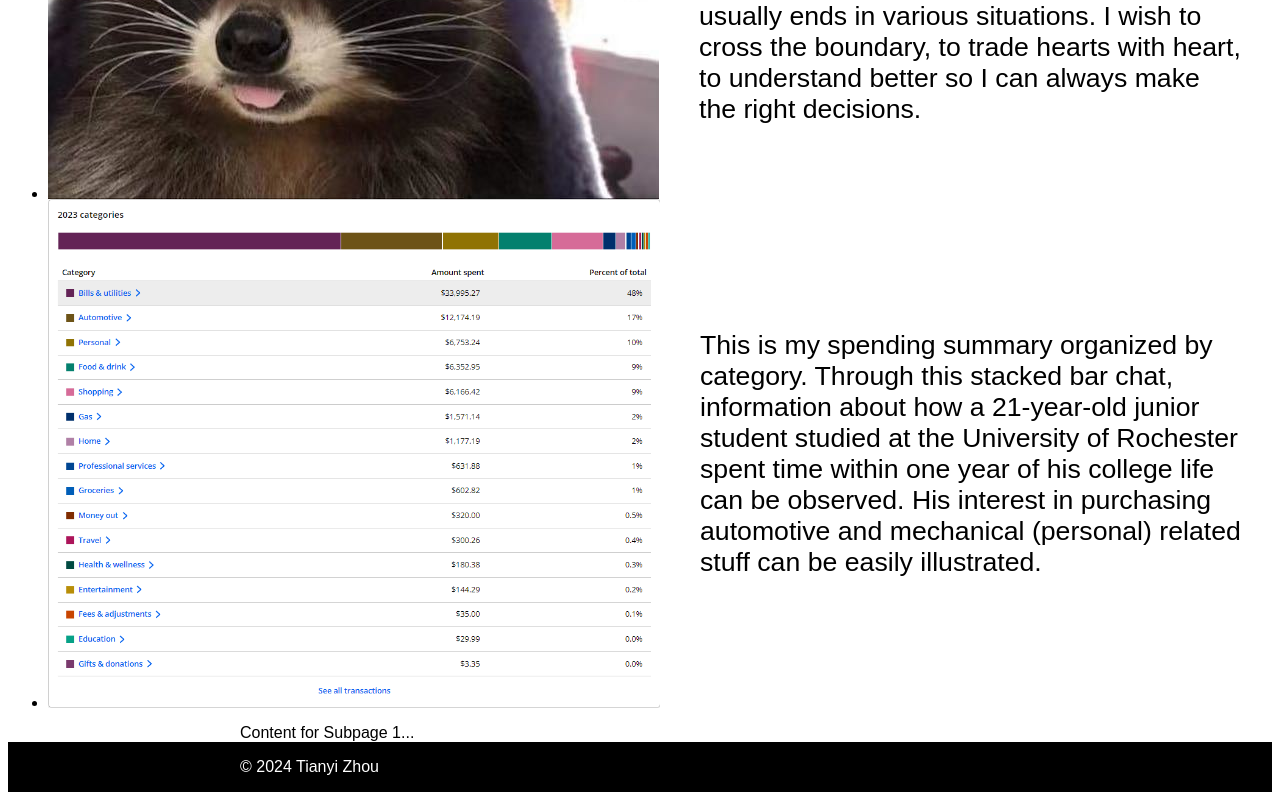
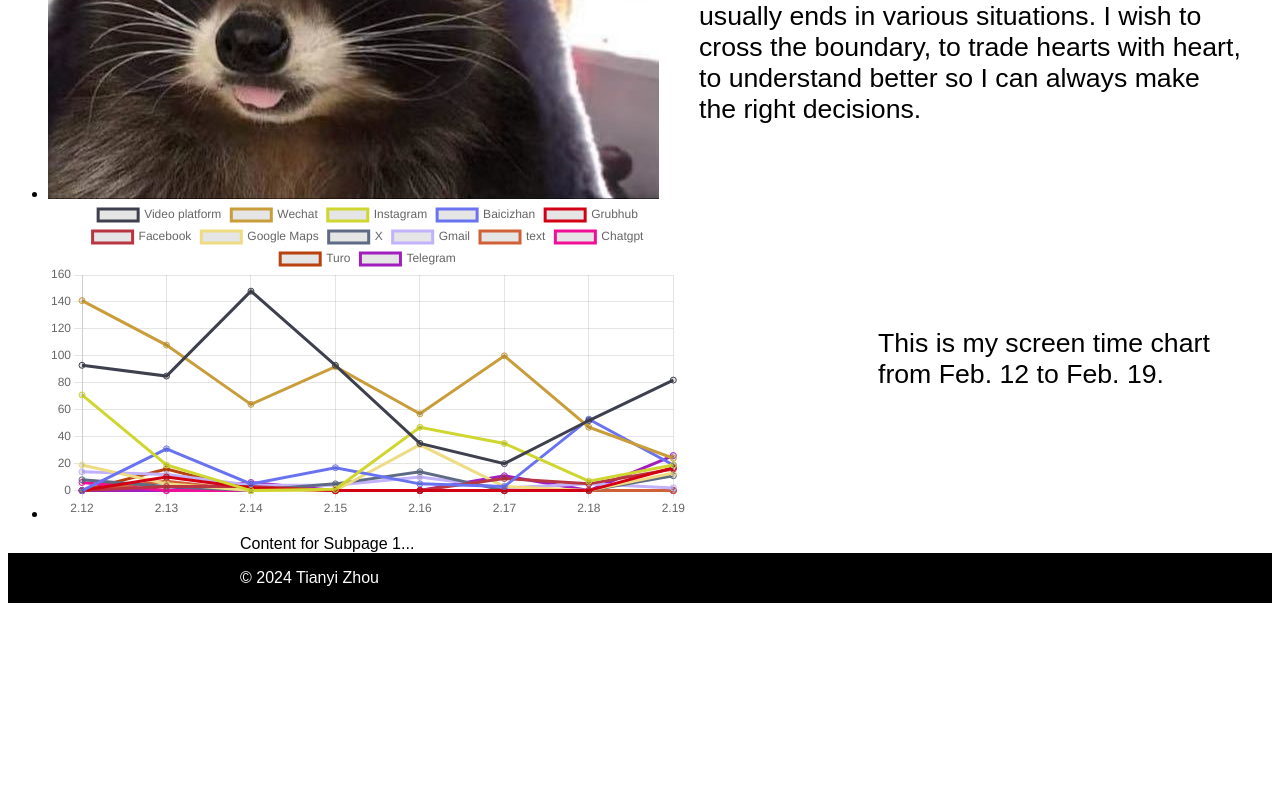
Before and after one commit to GoldenEXPn/DMS250, a plain HTML site: page tianyi_infographic/pages/avatar.html in a window 1280 px wide. Shown: the part 550-1350 px from the top of the page. After the commit the page ends 1161 px from the top, so only its background shows below. Drawn offline with nearby package versions, Linux system fonts and the light colour scheme.

Commit message:
finished avatar part, working on work and motto pages

```diff
--- a/tianyi_infographic/css/style.css
+++ b/tianyi_infographic/css/style.css
@@ -118,3 +118,8 @@ figure {
     margin: auto; /* This will work if the <p> is a block element */
     max-width: 800px; /* Adjust the max-width as needed for your design */
   }
+
+  .chart-container {
+    max-width: 800px; /* Your desired maximum width */
+    margin: auto; /* This will center the chart if the container is less than 100% width */
+  }
--- a/tianyi_infographic/js/script.js
+++ b/tianyi_infographic/js/script.js
@@ -2,3 +2,56 @@ document.addEventListener('DOMContentLoaded', (event) => {
     console.log('DOM fully loaded and parsed');
     // Add your JavaScript code here
 });
+
+document.addEventListener('DOMContentLoaded', function() {
+    fetch('../screen_time.csv')
+        .then(response => response.text())
+        .then(csvString => {
+            // Parse the CSV into a format that Chart.js can understand
+            const data = Papa.parse(csvString, { header: true, skipEmptyLines: true }).data;
+            const labels = Object.keys(data[0]).slice(1); // Get all keys except the first one, which is assumed to be the app name
+
+            // Create datasets for each app
+            const datasets = data.map(appData => {
+                // Use the first entry as the label (application name)
+                const label = appData[Object.keys(appData)[0]];
+                // Map through each key (date) and get the corresponding screen time value
+                const data = Object.keys(appData).slice(1).map(date => parseFloat(appData[date]));
+
+                return {
+                    label: label,
+                    data: data,
+                    fill: false,
+                    borderColor: getRandomColor(), // Function to get a random color for each dataset
+                };
+            });
+
+            // Initialize the Chart.js chart
+            const ctx = document.getElementById('screenTimeChart').getContext('2d');
+            const screenTimeChart = new Chart(ctx, {
+                type: 'line',
+                data: {
+                    labels: labels,
+                    datasets: datasets
+                },
+                options: {
+                    scales: {
+                        y: {
+                            beginAtZero: true
+                        }
+                    }
+                }
+            });
+        })
+        .catch(error => console.error('Error fetching or parsing data:', error));
+});
+
+// Function to generate random colors
+function getRandomColor() {
+    const letters = '0123456789ABCDEF';
+    let color = '#';
+    for (let i = 0; i < 6; i++) {
+        color += letters[Math.floor(Math.random() * 16)];
+    }
+    return color;
+}
--- a/tianyi_infographic/pages/avatar.html
+++ b/tianyi_infographic/pages/avatar.html
@@ -5,6 +5,7 @@
     <meta name="viewport" content="width=device-width, initial-scale=1.0">
     <title>Subpage 1</title>
     <link rel="stylesheet" href="../css/style.css">
+    <script src="https://cdn.jsdelivr.net/npm/chart.js"></script>
 </head>
 <body>
     <header>
@@ -28,12 +29,9 @@
 
         <li>
             <div class="content-block">
-                <img src="../images/2023spending.png" alt="tianyi's bank statement, 2023"/>
+                <div class="chart-container" style="position: relative; height:40vh; width:80vw"><canvas id="screenTimeChart"></canvas></div>
                  <p>
-                    This is my spending summary organized by category. Through this stacked bar chat, information about how
-                    a 21-year-old junior student studied at the University of Rochester spent time within one year of his
-                    college life can be observed. His interest in purchasing automotive and mechanical (personal) related
-                    stuff can be easily illustrated.
+                    This is my screen time chart from Feb. 12 to Feb. 19.
                 </p>
             </div>
         </li>
@@ -46,5 +44,7 @@
         <p>© 2024 Tianyi Zhou</p>
     </footer>
     <script src="../js/script.js"></script>
+    <script src="https://cdn.jsdelivr.net/npm/papaparse@5.0.0/papaparse.min.js"></script>
+
 </body>
 </html>
--- /dev/null
+++ b/tianyi_infographic/screen_time.csv
@@ -0,0 +1,14 @@
+,2.12,2.13,2.14,2.15,2.16,2.17,2.18,2.19
+Video platform,93,85,148,93,35,20,52,82
+Wechat,141,108,64,92,57,100,47,24
+Instagram,71,19,0,1,47,35,7,19
+Baicizhan,0,31,5,17,5,3,53,19
+Grubhub,0,10,2,0,0,0,0,17
+Facebook,0,3,3,0,0,9,5,16
+Google Maps,19,5,0,0,34,3,0,13
+X,8,3,0,5,14,0,0,11
+Gmail,14,12,4,4,10,2,5,2
+text,0,7,0,0,0,0,0,0
+Chatgpt,6,0,0,0,0,0,0,0
+Turo,0,16,0,0,0,0,0,0
+Telegram,0,0,6,0,0,11,0,26
```
Also changed, not shown: 1 other file.
